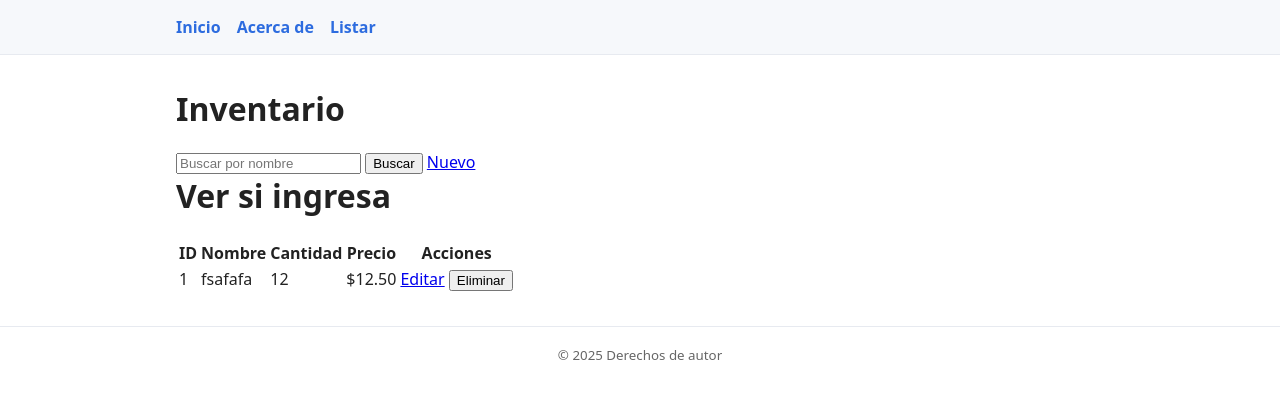
After one commit to Juan-200406/appweb, a Flask app: page /productos in a window 1280 px wide. The commit adds this page. Shown: the top 399 px of the page. Run offline with Flask 3, Linux system fonts and the light colour scheme.

Commit message:
proyecto web

```diff
--- a/app.py
+++ b/app.py
@@ -1,22 +1,87 @@
-# proyecto flask
-from flask import Flask, render_template
+from flask import Flask, render_template, redirect, url_for, flash, request
+from datetime import datetime
+from models import db, Producto
+from forms import ProductoForm
+from inventory import Inventario
 
-app= Flask(__name__)
+app = Flask(__name__)
+app.config['SQLALCHEMY_DATABASE_URI'] = 'sqlite:///inventario.db'
+app.config['SQLALCHEMY_TRACK_MODIFICATIONS'] = False
+app.config['SECRET_KEY'] = 'dev-secret-key'  # en producción usa variable de entorno
 
+db.init_app(app)
+
+# Inyectar "now" para usar {{ now().year }} en templates si quieres
+@app.context_processor
+def inject_now():
+    return {'now': datetime.utcnow}
+
+with app.app_context():
+    db.create_all()
+    inventario = Inventario.cargar_desde_bd()  # cache en memoria con diccionario y set
+
+
+# --- Rutas existentes ---
 @app.route('/')
 def index():
-    return render_template("index.html" , title="inicio")
+    return render_template('index.html', title='Inicio')
 
 @app.route('/usuario/<nombre>')
 def usuario(nombre):
-    return f"hola,{nombre}¡ "
+    return f'Bienvenido, {nombre}!'
 
-@app.route('/acerca')
-def acerca():
-    return render_template("about.html" , title="acerca de")
+@app.route('/about/')
+def about():
+    return render_template('about.html', title='Acerca de')
 
-@app.route('/contactos')
-def about():
-     return "n000s"
-if __name__=='__main__':
+
+# --- Rutas de Productos ---
+@app.route('/productos')
+def listar_productos():
+    q = request.args.get('q', '').strip()
+    productos = inventario.buscar_por_nombre(q) if q else inventario.listar_todos()
+    return render_template('products/list.html', title='Productos', productos=productos, q=q)
+
+@app.route('/productos/nuevo', methods=['GET', 'POST'])
+def crear_producto():
+    form = ProductoForm()
+    if form.validate_on_submit():
+        try:
+            inventario.agregar(
+                nombre=form.nombre.data,
+                cantidad=form.cantidad.data,
+                precio=form.precio.data
+            )
+            flash('Producto agregado correctamente.', 'success')
+            return redirect(url_for('listar_productos'))
+        except ValueError as e:
+            form.nombre.errors.append(str(e))
+    return render_template('products/form.html', title='Nuevo producto', form=form, modo='crear')
+
+@app.route('/productos/<int:pid>/editar', methods=['GET', 'POST'])
+def editar_producto(pid):
+    prod = Producto.query.get_or_404(pid)
+    form = ProductoForm(obj=prod)
+    if form.validate_on_submit():
+        try:
+            inventario.actualizar(
+                id=pid,
+                nombre=form.nombre.data,
+                cantidad=form.cantidad.data,
+                precio=form.precio.data
+            )
+            flash('Producto actualizado.', 'success')
+            return redirect(url_for('listar_productos'))
+        except ValueError as e:
+            form.nombre.errors.append(str(e))
+    return render_template('products/form.html', title='Editar producto', form=form, modo='editar')
+
+@app.route('/productos/<int:pid>/eliminar', methods=['POST'])
+def eliminar_producto(pid):
+    ok = inventario.eliminar(pid)
+    flash('Producto eliminado.' if ok else 'Producto no encontrado.', 'info' if ok else 'warning')
+    return redirect(url_for('listar_productos'))
+
+
+if __name__ == '__main__':
     app.run(debug=True)
--- /dev/null
+++ b/inventory.py
@@ -0,0 +1,67 @@
+from models import db, Producto
+
+class Inventario:
+    """
+    - Usa un diccionario {id: Producto} para accesos O(1).
+    - Mantiene un set con nombres en minúsculas para validar duplicados rápidamente.
+    - Devuelve listas ordenadas usando list/tuplas según convenga.
+    """
+    def __init__(self, productos_dict=None):
+        self.productos = productos_dict or {}  # dict[int, Producto]
+        self.nombres = set(p.nombre.lower() for p in self.productos.values())
+
+    @classmethod
+    def cargar_desde_bd(cls):
+        productos = Producto.query.all()              # -> list[Producto]
+        productos_dict = {p.id: p for p in productos} # dict por id
+        return cls(productos_dict)
+
+    # --- CRUD ---
+    def agregar(self, nombre: str, cantidad: int, precio: float) -> Producto:
+        if nombre.lower() in self.nombres:
+            raise ValueError('Ya existe un producto con ese nombre.')
+        p = Producto(nombre=nombre.strip(), cantidad=int(cantidad), precio=float(precio))
+        db.session.add(p)
+        db.session.commit()
+        self.productos[p.id] = p
+        self.nombres.add(p.nombre.lower())
+        return p
+
+    def eliminar(self, id: int) -> bool:
+        p = self.productos.get(id) or Producto.query.get(id)
+        if not p:
+            return False
+        db.session.delete(p)
+        db.session.commit()
+        self.productos.pop(id, None)
+        self.nombres.discard(p.nombre.lower())
+        return True
+
+    def actualizar(self, id: int, nombre=None, cantidad=None, precio=None) -> Producto | None:
+        p = self.productos.get(id) or Producto.query.get(id)
+        if not p:
+            return None
+        if nombre is not None:
+            nuevo = nombre.strip()
+            if nuevo.lower() != p.nombre.lower() and nuevo.lower() in self.nombres:
+                raise ValueError('Ya existe otro producto con ese nombre.')
+            self.nombres.discard(p.nombre.lower())
+            p.nombre = nuevo
+            self.nombres.add(p.nombre.lower())
+        if cantidad is not None:
+            p.cantidad = int(cantidad)
+        if precio is not None:
+            p.precio = float(precio)
+        db.session.commit()
+        self.productos[p.id] = p
+        return p
+
+    # --- Consultas con colecciones ---
+    def buscar_por_nombre(self, q: str):
+        q = q.lower()
+        # list comprehension: filtra del dict de cache
+        return sorted([p for p in self.productos.values() if q in p.nombre.lower()],
+                      key=lambda x: x.nombre)
+
+    def listar_todos(self):
+        return sorted(self.productos.values(), key=lambda x: x.nombre)
--- /dev/null
+++ b/templates/base.html
@@ -0,0 +1,29 @@
+<!doctype html>
+<html lang="es">
+<head>
+  <meta charset="utf-8" />
+  <meta name="viewport" content="width=device-width, initial-scale=1" />
+  <title>{% block title %}{{ title or "Mi sitio Flask" }}{% endblock %}</title>
+  <link rel="stylesheet" href="{{ url_for('static', filename='style.css') }}">
+  {% block extra_css %}{% endblock %}
+</head>
+<body>
+  <header class="site-header">
+    <nav class="nav">
+      <a href="{{ url_for('index') }}">Inicio</a>
+      <a href="{{ url_for('about') }}">Acerca de</a>
+       <a href="{{ url_for('listar_productos') }}">Listar</a>
+    </nav>
+  </header>
+
+  <main class="container">
+    {% block content %}{% endblock %}
+  </main>
+
+  <footer class="site-footer">
+    <small>© {{ 2025 }} Derechos de autor</small>
+  </footer>
+
+  {% block extra_js %}{% endblock %}
+</body>
+</html>
--- /dev/null
+++ b/templates/products/list.html
@@ -0,0 +1,42 @@
+{% extends "base.html" %}
+{% block title %}Productos{% endblock %}
+
+{% block content %}
+<h1>Inventario</h1>
+
+<form method="get" action="{{ url_for('listar_productos') }}" class="form-inline">
+  <input type="text" name="q" placeholder="Buscar por nombre" value="{{ q or '' }}">
+  <button type="submit" class="btn">Buscar</button>
+  <a class="btn btn-primary" href="{{ url_for('crear_producto') }}" > Nuevo</a>
+</form>
+
+{% if productos %}
+<h1> Ver si ingresa</h1>
+<table class="table">
+  <thead>
+    <tr>
+      <th>ID</th><th>Nombre</th><th>Cantidad</th><th>Precio</th><th>Acciones</th>
+    </tr>
+  </thead>
+  <tbody>
+    {% for p in productos %}
+    <tr>
+      <td>{{ p.id }}</td>
+      <td>{{ p.nombre }}</td>
+      <td>{{ p.cantidad }}</td>
+      <td>${{ '%.2f'|format(p.precio) }}</td>
+      <td>
+        <a class="btn btn-small" href="{{ url_for('editar_producto', pid=p.id) }}">Editar</a>
+        <form method="post" action="{{ url_for('eliminar_producto', pid=p.id) }}" style="display:inline"
+              onsubmit="return confirm('¿Eliminar {{ p.nombre }}?');">
+          <button type="submit" class="btn btn-danger btn-small">Eliminar</button>
+        </form>
+      </td>
+    </tr>
+    {% endfor %}
+  </tbody>
+</table>
+{% else %}
+<p>No hay productos para mostrar.</p>
+{% endif %}
+{% endblock %}
```
Also changed, not shown: forms.py (added, +9 -0 lines), models.py (added, +17 -0 lines), templates/about.html (added, +10 -0 lines), templates/formulario.html (added, +14 -0 lines), templates/index.html (added, +8 -0 lines), templates/products/form.html (added, +34 -0 lines), instance/inventario.db (added), static/style.css (line endings or trailing spaces).
